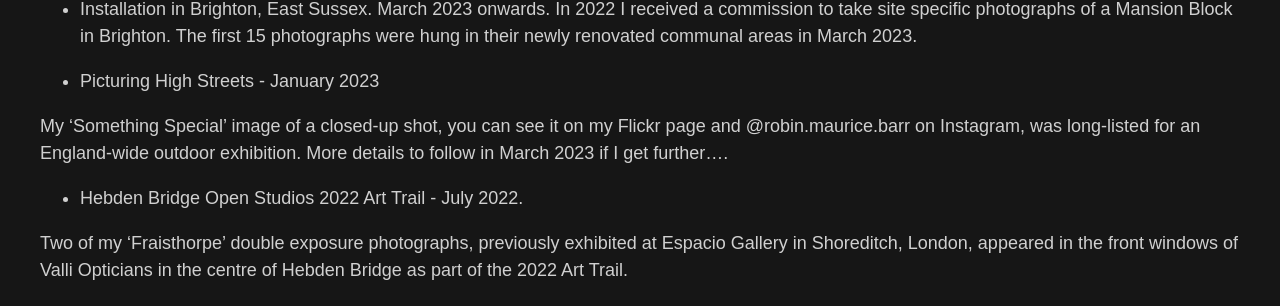
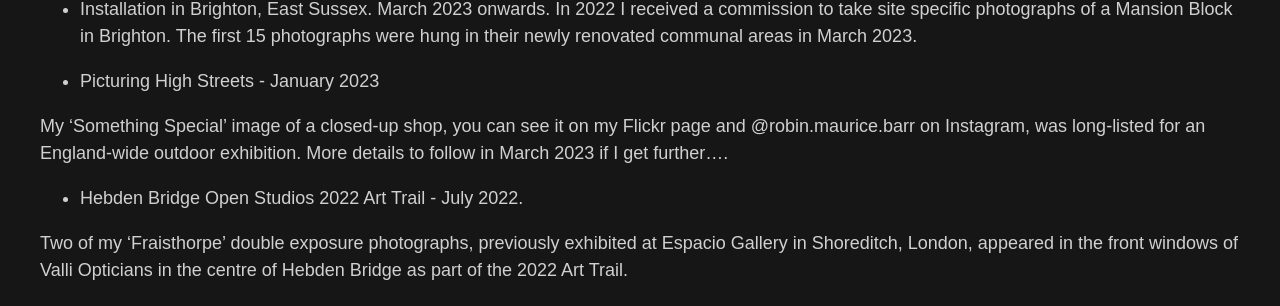
Before and after one commit to 987poiuytrewq/nogreathurry, a Jekyll site: the page built from blog.md, in a window 1280 px wide and 900 px high, scrolled down 2074 px. Shown: the part 278-584 px from the top of the window. Built offline with Jekyll 4.4.1, drawn with Linux system fonts in a browser that asks for light colours; some of the changed text lies outside the part shown.

Commit message:
Updated Blog

```diff
--- a/blog.md
+++ b/blog.md
@@ -112,7 +112,7 @@ In 2022 I received a commission to take site specific photographs of a Mansion B
 
 * Picturing High Streets - January 2023
 
-My 'Something Special' image of a closed-up shot, you can see it on my Flickr page and @robin.maurice.barr on Instagram, was long-listed for an England-wide outdoor exhibition. More details to follow in March 2023 if I get further....
+My 'Something Special' image of a closed-up shop, you can see it on my Flickr page and @robin.maurice.barr on Instagram, was long-listed for an England-wide outdoor exhibition. More details to follow in March 2023 if I get further....
 
 * Hebden Bridge Open Studios 2022 Art Trail - July 2022.
 
```
Also changed, not shown: other parts of blog.md (+1 -1 lines).
